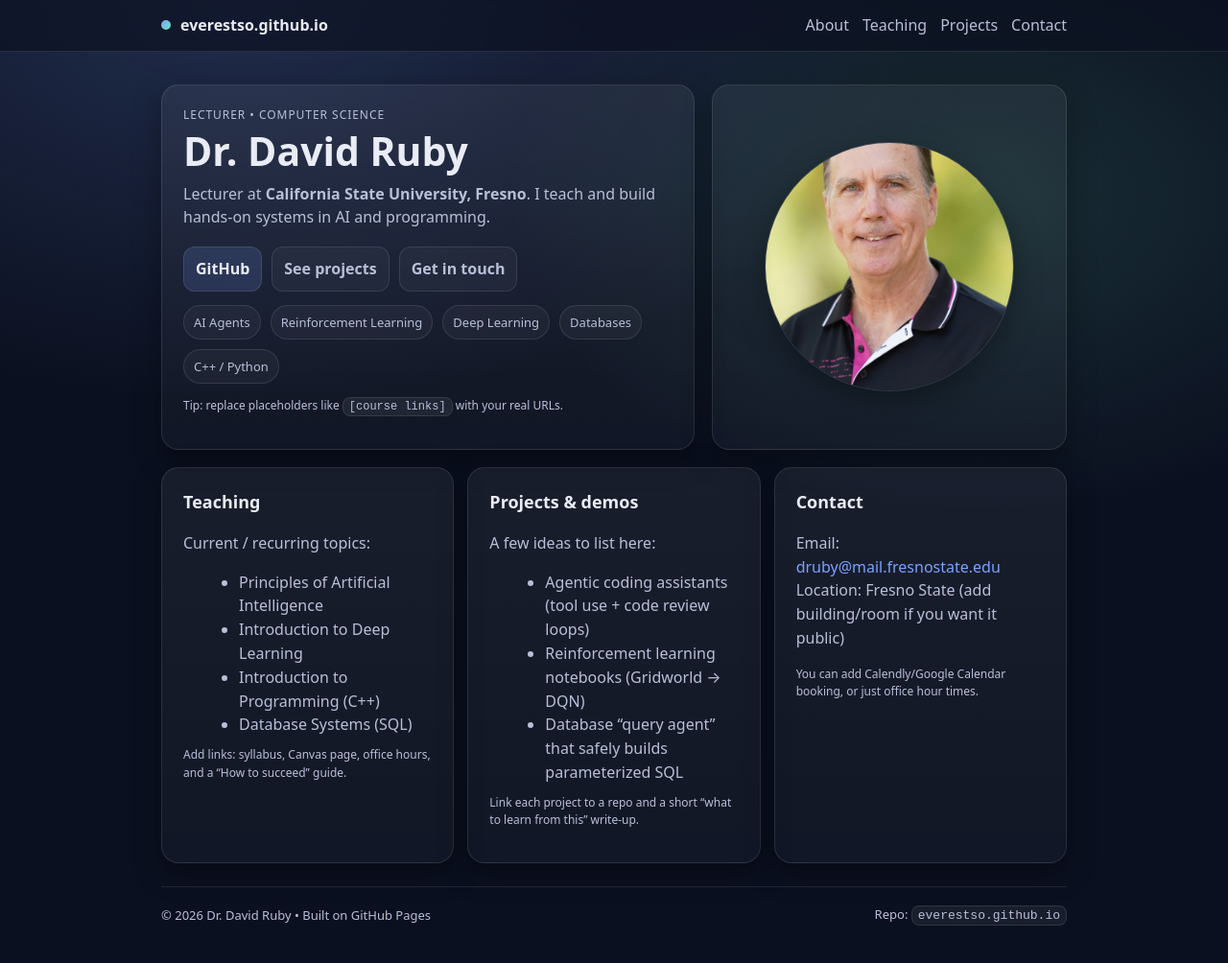
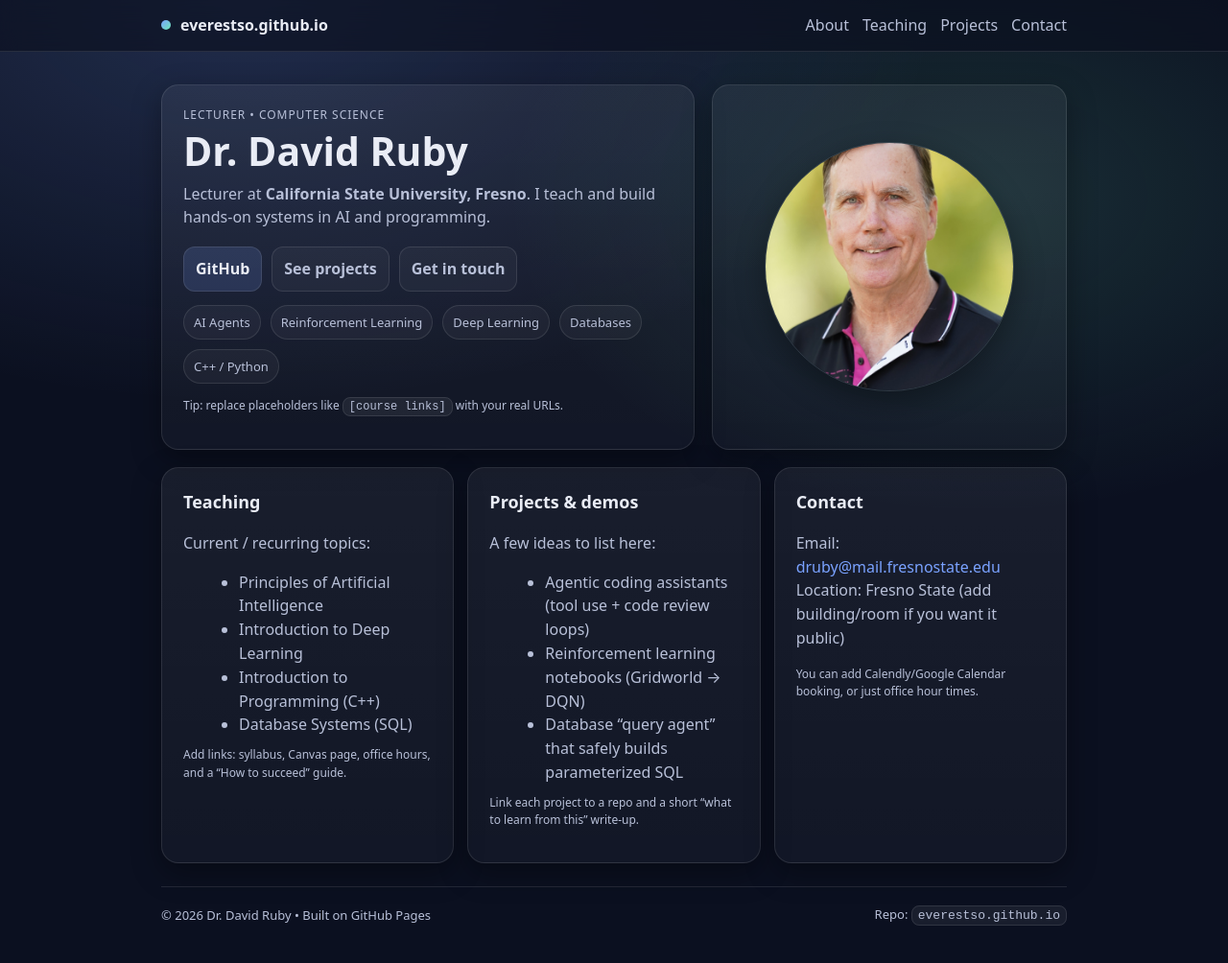
Before and after one commit to everestso/everestso.github.io, a Jekyll site: the page index.html, which Jekyll copies as it is, in a window 1280 px wide and 1025 px high. Shown: the top 1004 px of the window at 96% size. Built offline with Jekyll 4.4.1, drawn with Linux system fonts in a browser that asks for light colours.

Commit message:
Adjust object position for profile image

```diff
--- a/index.html
+++ b/index.html
@@ -19,6 +19,7 @@
 	  aspect-ratio: 1 / 1;
 	  object-fit: cover;
 	  border-radius: 50%;
+      object-position: 50% 40%;
 	  border: 1px solid var(--border);
 	  box-shadow: var(--shadow);
 	}
```
